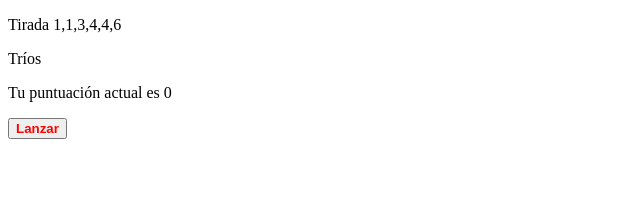
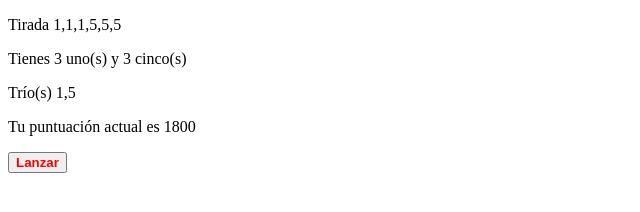
Before and after one commit to Matissf92/proyecto10000, a plain HTML site: page index.html in a window 1280 px wide. Both pictures are taken after a click on the button "Lanzar". Shown: the whole page, without its empty margins (0-640 px from the left). Drawn offline with Linux system fonts and the light colour scheme.

Commit message:
Añadida lógica trios, suma de puntuación y suma de 1s y 5s revisada

```diff
--- a/index.html
+++ b/index.html
@@ -12,7 +12,10 @@
       <p id="resultado"></p>
     </div>
     <div>
-      <p id="resultadoAnalisis"></p>
+      <p id="resultadoAnalisisUnosCincos"></p>
+    </div>
+    <div>
+      <p id="resultadoAnalisisTrios"></p>
     </div>
     <div>
       <p id="puntuacion"></p>
--- a/index.js
+++ b/index.js
@@ -1,19 +1,27 @@
 const randomGenerator = () => {
-  const resultado1 = random(1, 6);
-  const resultado2 = random(1, 6);
-  const resultado3 = random(1, 6);
-  const resultado4 = random(1, 6);
-  const resultado5 = random(1, 6);
-  const resultado6 = random(1, 6);
+//   const resultado1 = random(1, 6);
+//   const resultado2 = random(1, 6);
+//   const resultado3 = random(1, 6);
+//   const resultado4 = random(1, 6);
+//   const resultado5 = random(1, 6);
+//   const resultado6 = random(1, 6);
 
-  let dados = [
-    resultado1,
-    resultado2,
-    resultado3,
-    resultado4,
-    resultado5,
-    resultado6,
-  ];
+  let dados = [1,1,1,5,5,5];
+
+  let arrayUnos = [];
+  let arrayCincos = [];
+
+  for (dado of dados) {
+    if (dado === 1) {
+        arrayUnos.push(dado);
+    } else if (dado === 5) {
+        arrayCincos.push(dado);
+    }
+  }
+
+  resultadoAnalisisUnosCincos.innerHTML = `Tienes ${arrayUnos.length} uno(s) y ${arrayCincos.length} cinco(s)`;
+
+  let resultadoUnosCincos = ((100 * arrayUnos.length) + (50 * arrayCincos.length));
 
   let triplicados = [];
   const dadosOrdenados = dados.sort();
@@ -28,20 +36,30 @@ const randomGenerator = () => {
   }
 
   resultado.innerHTML = `Tirada ${dados}`;
-  resultadoAnalisis.innerHTML = `Tríos ${triplicados}`;
+  resultadoAnalisisTrios.innerHTML = `Trío(s) ${triplicados}`;
 
-  let calculoPuntuacion = 0;
+  let calculoPuntuacionTrios = 0;
 
   for (x of triplicados) {
-    calculoPuntuacion = x * 100;
+    if (x === 1) {
+        calculoPuntuacionTrios += 1000;
+        resultadoUnosCincos = (50 * arrayCincos.length);
+    } else if (x === 5) {
+        resultadoUnosCincos = (100 * arrayUnos.length);
+        calculoPuntuacionTrios += x * 100;
+    } else {
+        calculoPuntuacionTrios += x * 100;
+    }
   }
 
-  puntuacion.innerHTML = `Tu puntuación actual es ${calculoPuntuacion}`;
+  let puntuacionFinal = calculoPuntuacionTrios + resultadoUnosCincos;
+
+  puntuacion.innerHTML = `Tu puntuación actual es ${puntuacionFinal}`;
 };
 
-function random(min, max) {
-  return Math.floor(Math.random() * (max - min + 1) + min);
-}
+// function random(min, max) {
+//   return Math.floor(Math.random() * (max - min + 1) + min);
+// }
 
 const button = document.getElementById("lanzar-button");
 button.addEventListener("click", randomGenerator);
```
